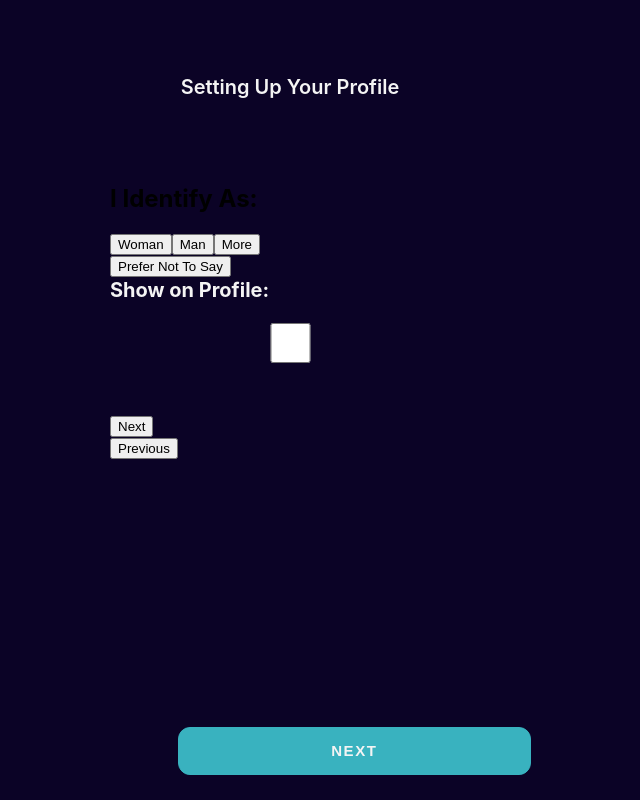
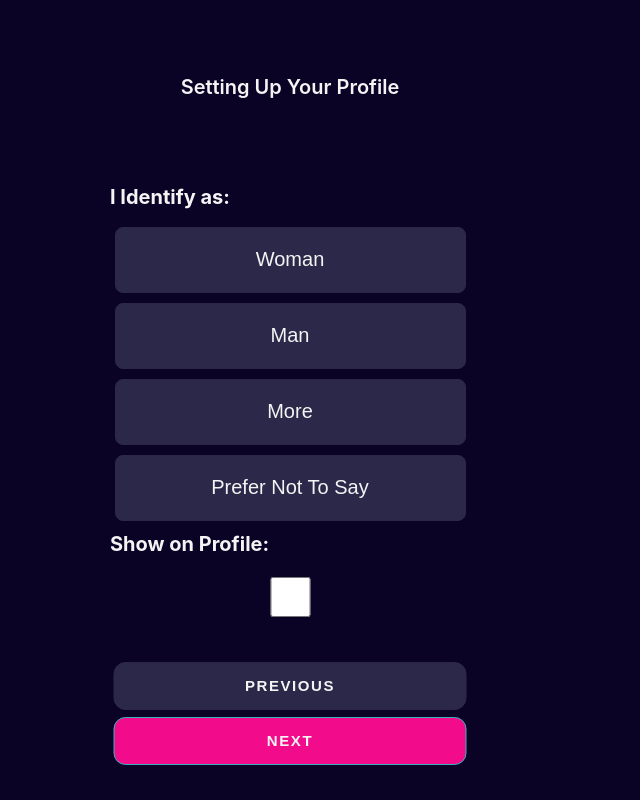
Before and after one commit to Murrmaid4/friendly_fire_app, a React (Create React App) app in the folder friendlyfire/: page / in a window 1280 px wide. Both pictures are taken after a click on the button "NEXT". Shown: the whole page, without its empty margins (350-990 px from the left). Built offline with nearby package versions, Linux system fonts and the light colour scheme.

Commit message:
identity styling

```diff
--- a/friendlyfire/src/Pages/Registration/Registration.css
+++ b/friendlyfire/src/Pages/Registration/Registration.css
@@ -17,6 +17,14 @@ h1{
   margin-bottom: 90px;
 }
 
+h2{
+  color: var(--Wild-Sand, #F4F4F4);
+  font-size: 20px;
+  font-style: normal;
+  font-weight: 700;
+  line-height: 130%;
+}
+
 label {
   color: var(--Wild-Sand, #F4F4F4);
   font-size: 20px;
@@ -27,6 +35,11 @@ label {
 
 input {
   display: flex;
+  color: var(--text-input, #D7D7D7);
+  font-size: 15px;
+  font-style: normal;
+  font-weight: 400;
+  line-height: 120%;
   width: 353px;
   height: 40px;
   justify-content: center;
@@ -37,6 +50,7 @@ input {
   background: none;
   margin-top: 20px;
   margin-bottom: 52px;
+  padding-left: 10px;
 
 }
 
@@ -46,20 +60,11 @@ input::placeholder{
   font-style: normal;
   font-weight: 400;
   line-height: 120%; /* 18px */
-  padding-left: 10px;
 }
 
-input::tar{
-
-}
 
 input[type="date"]::-webkit-datetime-edit{
   color: var(--text-input, #D7D7D7);
-  font-size: 15px;
-  font-style: normal;
-  font-weight: 400;
-  line-height: 120%; /* 18px */
-  padding-left: 10px;
 }
 
 input[type="date"]::-webkit-calendar-picker-indicator{
@@ -70,7 +75,7 @@ input[type="date"]::-webkit-calendar-picker-indicator{
 }
 
 input:focus {
-    outline: 2px solid var(--Rose, #F20C8B);
+  outline: 2px solid var(--Rose, #F20C8B);
 }
 
 .next-button {
@@ -90,4 +95,54 @@ input:focus {
   text-transform: uppercase;
   position: absolute;
   bottom: 25px;
+  left: 50%;
+  transform: translateX(-50%)
 }
+
+.previous-button{
+  width: 353px;
+  height: 48px;
+  flex-shrink: 0;
+  border-radius: 12px;
+  border: 1px solid var(--black-rock-overlay, #2C2849);
+  background:  var(--black-rock-overlay, #2C2849);
+  color: #F4F4F4;
+  text-align: center;
+  font-size: 15px;
+  font-style: normal;
+  font-weight: 600;
+  line-height: 120%; /* 18px */
+  letter-spacing: 1.575px;
+  text-transform: uppercase;
+  box-shadow: none;
+  position: absolute;
+  bottom: 80px;
+  left: 50%;
+  transform: translateX(-50%)
+}
+
+.button-container{
+  display: flex;
+  justify-content: center;
+  align-items: center;
+  flex-direction: column;
+}
+
+button{
+  width: 351px;
+  height: 66px;
+  flex-shrink: 0;
+  border-radius: 8px;
+  background: var(--black-rock-overlay, #2C2849);
+  border: 1px solid var(--black-rock-overlay, #2C2849);
+  margin-bottom: 10px;
+  color: var(--Wild-Sand, #F4F4F4);
+  font-size: 20px;
+  font-style: normal;
+  font-weight: 500;
+  line-height: normal;
+}
+
+button:focus{
+  background: var(--Rose, #F20C8B)
+}
--- a/friendlyfire/src/Pages/Registration/Registration.js
+++ b/friendlyfire/src/Pages/Registration/Registration.js
@@ -1,3 +1,4 @@
+/* eslint-disable default-case */
 // Imports
 
 import React, { useState } from 'react';
@@ -175,13 +176,14 @@ const RegistrationPage = () => {
         return (
             <div>
                 <h1>Setting Up Your Profile</h1>
+                {/* Need to include progress indicator */}
                 {/* Common structure for each step */}
                 <div>
                     <h2>{stepContent.title}</h2>
                     {stepContent.content}
                     <div>
                         {currentStep > 1 && (
-                            <button onClick={handlePrevStep}>Previous</button>
+                            <button onClick={handlePrevStep} className='previous-button'>Previous</button>
                         )}
                         {currentStep < maxSteps && (
                             <button className='next-button' onClick={handleNextStep}>Next</button>
@@ -225,12 +227,12 @@ const RegistrationPage = () => {
                 };
             case 2:
                 return {
-                    title: "I Identify As:",
+                    title: "I Identify as:",
                     content: (
                         <div>
                             {/* I identify as question with rectangular buttons */}
                             <div>
-                                <div>
+                                <div className='button-container'>
                                     <button onClick={() => handleInputChange('genderIdentity', 'Woman')}>
                                         Woman
                                     </button>
@@ -264,9 +266,11 @@ const RegistrationPage = () => {
                                 )}
 
                                 {/* Prefer Not To Say option */}
-                                <button onClick={() => handleInputChange('genderIdentity', 'Prefer Not To Say')}>
-                                    Prefer Not To Say
-                                </button>
+                                <div className='button-container'>
+                                    <button onClick={() => handleInputChange('genderIdentity', 'Prefer Not To Say')}>
+                                        Prefer Not To Say
+                                    </button>
+                                </div>
                             </div>
 
                             {/* Show On Profile Toggle Switch */}
@@ -282,8 +286,6 @@ const RegistrationPage = () => {
                                 </label>
                             </div>
 
-                            {/* Next Button */}
-                            <button onClick={handleNextStep}>Next</button>
                         </div>
                     ),
                 };
```
